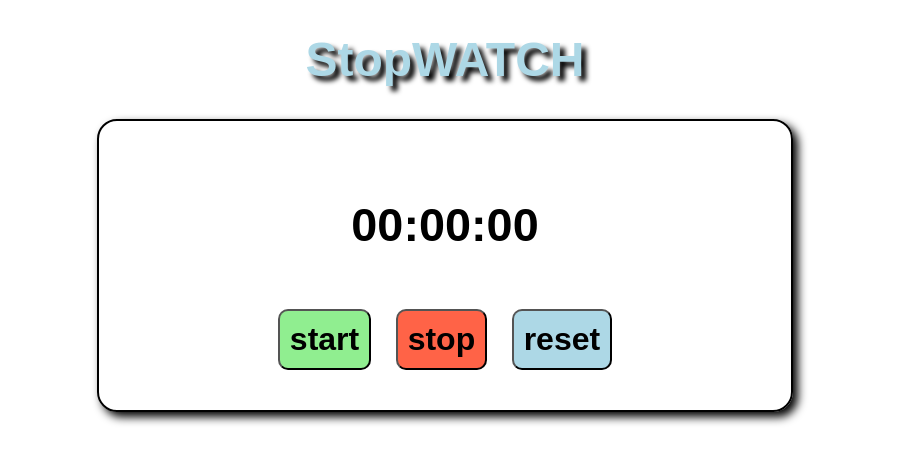
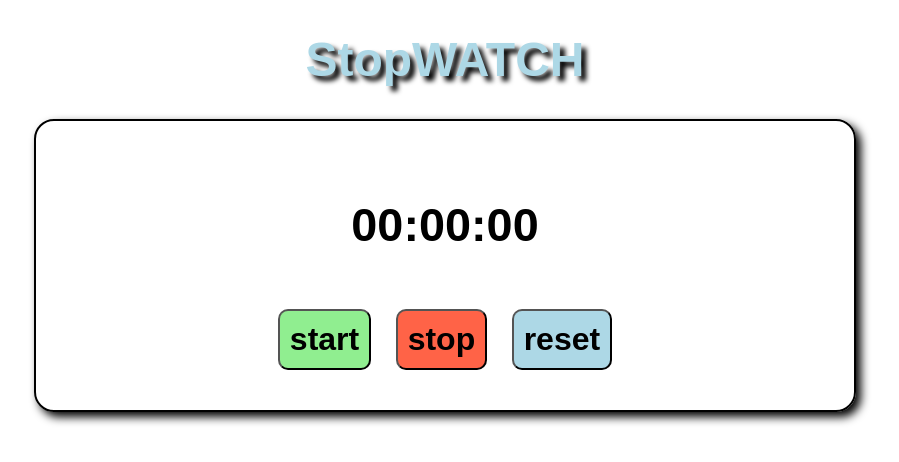
Before and after one commit to nourajbeli/Stopwatch, a plain HTML site: page index.html in a window 1280 px wide. Shown: the whole page, without its empty margins (195-1094 px from the left). Drawn offline with Linux system fonts and the light colour scheme.

Commit message:
Update index.html

```diff
--- a/index.html
+++ b/index.html
@@ -36,8 +36,8 @@
     }
 
     .box {
-      width:50%;
-      min-width: 350px;
+      width:60%;
+      min-width: 300px;
       margin:auto;
       border: 2px solid;
       padding: 30px;
```
